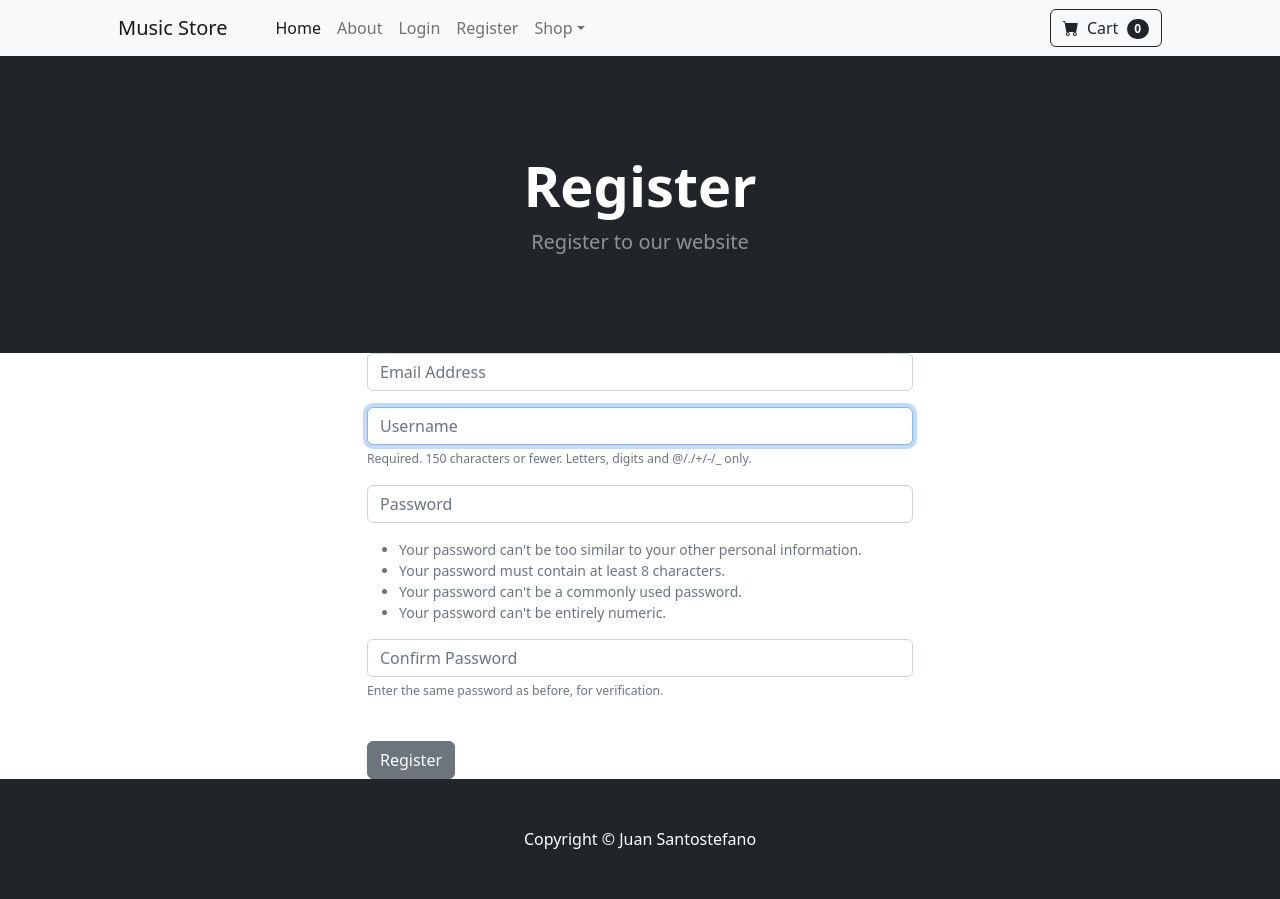
After one commit to jpsantostefano/music-store, a Django app: page /register/ in a window 1280 px wide. The commit adds this page. Run offline with Django 5.2, Linux system fonts and the light colour scheme; some libraries are stand-ins or nearby versions.

Commit message:
register.html created. Form working

```diff
--- /dev/null
+++ b/store/forms.py
@@ -0,0 +1,28 @@
+from django.contrib.auth.models import User
+from django.contrib.auth.forms import UserCreationForm
+from django import forms
+
+class SignUpForm(UserCreationForm):
+    email = forms.EmailField(label="", widget=forms.TextInput(attrs={'class':'form-control', 'placeholder':'Email Address'}))
+
+    class Meta:
+	    model = User
+	    fields = ('email', 'username', 'password1', 'password2')
+
+    def __init__(self, *args, **kwargs):
+        super(SignUpForm, self).__init__(*args, **kwargs)
+
+        self.fields['username'].widget.attrs['class'] = 'form-control'
+        self.fields['username'].widget.attrs['placeholder'] = 'Username'
+        self.fields['username'].label = ''
+        self.fields['username'].help_text = '<span class="form-text text-muted"><small>Required. 150 characters or fewer. Letters, digits and @/./+/-/_ only.</small></span>'
+
+        self.fields['password1'].widget.attrs['class'] = 'form-control'
+        self.fields['password1'].widget.attrs['placeholder'] = 'Password'
+        self.fields['password1'].label = ''
+        self.fields['password1'].help_text = '<ul class="form-text text-muted small"><li>Your password can\'t be too similar to your other personal information.</li><li>Your password must contain at least 8 characters.</li><li>Your password can\'t be a commonly used password.</li><li>Your password can\'t be entirely numeric.</li></ul>'
+
+        self.fields['password2'].widget.attrs['class'] = 'form-control'
+        self.fields['password2'].widget.attrs['placeholder'] = 'Confirm Password'
+        self.fields['password2'].label = ''
+        self.fields['password2'].help_text = '<span class="form-text text-muted"><small>Enter the same password as before, for verification.</small></span>'
--- a/store/templates/navbar.html
+++ b/store/templates/navbar.html
@@ -12,6 +12,8 @@
 
                 {% else %}
                 <li class="nav-item"><a class="nav-link" href="{% url 'login' %}">Login</a></li>
+
+                <li class="nav-item"><a class="nav-link" href="{% url 'register' %}">Register</a></li>
                 {% endif %}
                 <li class="nav-item dropdown">
                     <a class="nav-link dropdown-toggle" id="navbarDropdown" href="#" role="button" data-bs-toggle="dropdown" aria-expanded="false">Shop</a>
--- /dev/null
+++ b/store/templates/register.html
@@ -0,0 +1,29 @@
+{% extends 'base.html' %}
+
+{% block content %}
+
+<!-- Header-->
+<header class="bg-dark py-5">
+    <div class="container px-4 px-lg-5 my-5">
+        <div class="text-center text-white">
+            <h1 class="display-4 fw-bolder">Register</h1>
+            <p class="lead fw-normal text-white-50 mb-0">Register to our website</p>
+        </div>
+    </div>
+</header>
+
+<div class="container">
+    <div class="row">
+            <div class="col-md-6 offset-md-3">
+                <form method="POST" action="{% url 'register' %}">
+                    {% csrf_token %}
+                    {{ form.as_p }}
+                    <br>
+                    <button type="submit" class="btn btn-secondary">
+                        Register
+                    </button>
+                </form>
+            </div>
+    </div>
+</div>
+{% endblock %}
--- a/store/urls.py
+++ b/store/urls.py
@@ -6,4 +6,5 @@ urlpatterns = [
     path('about/', views.about, name='about'),
     path('login/', views.login_user, name='login'),
     path('logout/', views.logout_user, name='logout'),
+    path('register/', views.register_user, name='register'),
 ]
--- a/store/views.py
+++ b/store/views.py
@@ -2,6 +2,10 @@ from django.shortcuts import render, redirect
 from .models import Product
 from django.contrib.auth import authenticate, login, logout
 from django.contrib import messages
+from django.contrib.auth.models import User
+from django.contrib.auth.forms import UserCreationForm
+from .forms import SignUpForm
+from django import forms
 
 def home(request):
     products = Product.objects.all()
@@ -29,3 +33,23 @@ def logout_user(request):
     logout(request)
     messages.success(request, ("You have been logged out!"))
     return redirect('home')
+
+def register_user(request):
+    form = SignUpForm()
+    if request.method == "POST":
+        form = SignUpForm(request.POST)
+        if form.is_valid():
+            form.save()
+            username = form.cleaned_data['username']
+            password = form.cleaned_data['password1']
+            email = form.cleaned_data['email']
+
+            user = authenticate(username=username, password=password)
+            login(request, user)
+            messages.success(request, ("You have been register successfuly!"))
+            return redirect('home')
+        else:
+            messages.success(request, ("There is a problem registering. Please try again!"))
+            return redirect('register')
+    else:
+        return render(request, 'register.html',{'form':form})
```
